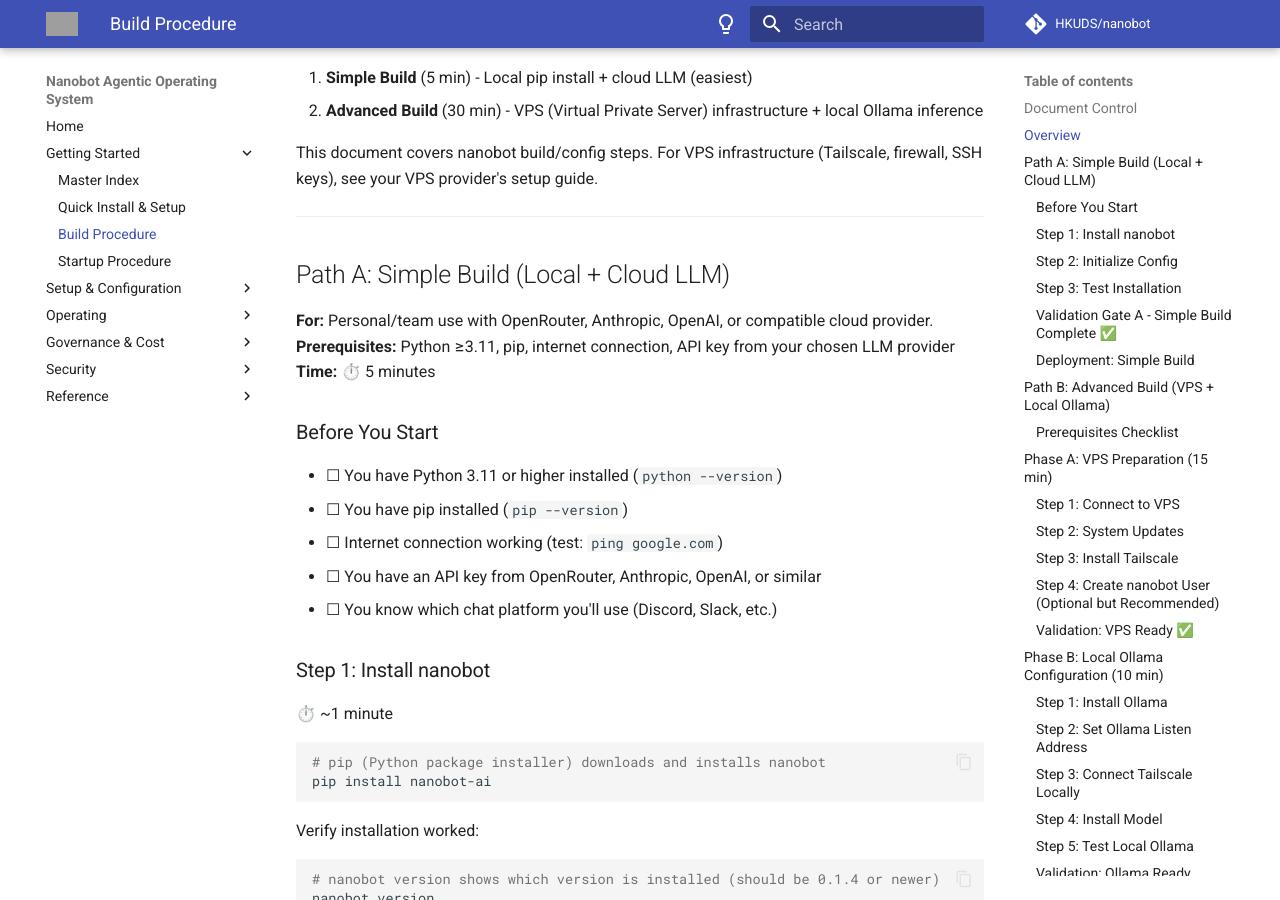
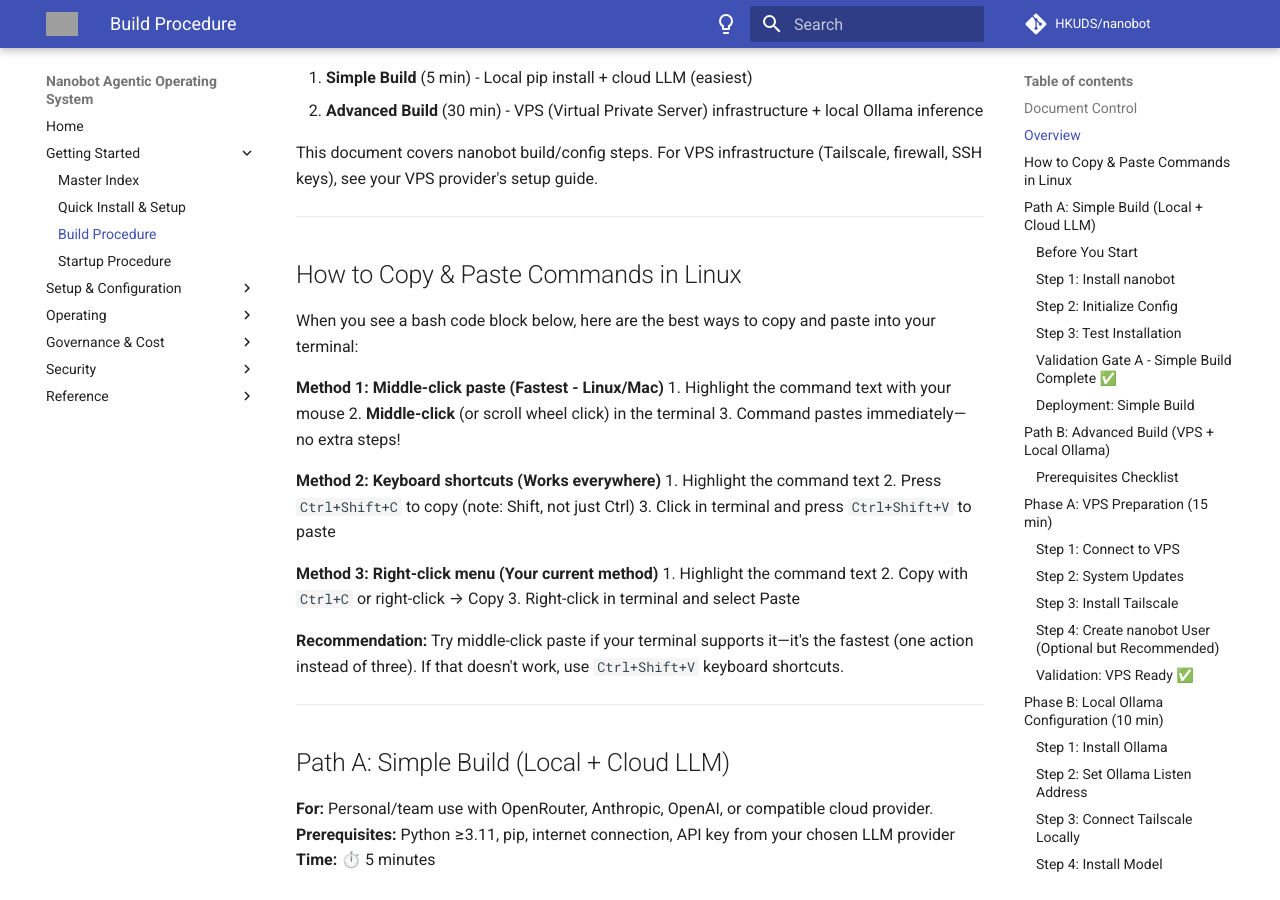
Before and after one commit to EgoNoBueno/Nanobot-Agentic-Operating-System, an MkDocs documentation site: the page built from docs/Nanobot-Build-Procedure.md, in a window 1280 px wide and 900 px high, scrolled down 516 px. Built offline with MkDocs 1.6.1 and Material for MkDocs 9.7.7, drawn with Linux system fonts in a browser that asks for light colours; comment, search, counter and statistics services are not loaded; grey boxes are pictures that could not be loaded.

Commit message:
Add Linux bash copy/paste instructions to main procedural guides
Added clear guidance on the best ways to copy and paste bash commands in Linux/Mac terminals.

Methods explained (fastest to slowest):
1. Middle-click paste: Highlight → middle-click in terminal (instant, no menu)
2. Keyboard shortcuts: Highlight → Ctrl+Shift+C → Ctrl+Shift+V
3. Right-click menu: Highlight → Ctrl+C → right-click → Paste

Files updated (all main procedural guides with bash commands):
- Nanobot-Build-Procedure.md: Added after Overview section
- Emergency-Recovery-and-Troubleshooting.md: Added after Preconditions
- LLM-Provider-Setup-Guide.md: Added after Supported Providers table
- Security-Validation-Runbook.md: Added after Preconditions
- AOS-Startup-Procedure.md: Added before Path A startup scenarios
- Nanobot-Quick-Install-Setup.md: Added before first install commands

Recommendation to try middle-click first (fastest and most Unix-native method).
Each section is concise and placed right before users encounter code blocks.

```diff
--- a/docs/Nanobot-Build-Procedure.md
+++ b/docs/Nanobot-Build-Procedure.md
@@ -16,6 +16,29 @@
 2. **Advanced Build** (30 min) - VPS (Virtual Private Server) infrastructure + local Ollama inference
 
 This document covers nanobot build/config steps. For VPS infrastructure (Tailscale, firewall, SSH keys), see your VPS provider's setup guide.
+
+---
+
+## How to Copy & Paste Commands in Linux
+
+When you see a bash code block below, here are the best ways to copy and paste into your terminal:
+
+**Method 1: Middle-click paste (Fastest - Linux/Mac)**
+1. Highlight the command text with your mouse
+2. **Middle-click** (or scroll wheel click) in the terminal
+3. Command pastes immediately—no extra steps!
+
+**Method 2: Keyboard shortcuts (Works everywhere)**
+1. Highlight the command text
+2. Press `Ctrl+Shift+C` to copy (note: Shift, not just Ctrl)
+3. Click in terminal and press `Ctrl+Shift+V` to paste
+
+**Method 3: Right-click menu (Your current method)**
+1. Highlight the command text
+2. Copy with `Ctrl+C` or right-click → Copy
+3. Right-click in terminal and select Paste
+
+**Recommendation:** Try middle-click paste if your terminal supports it—it's the fastest (one action instead of three). If that doesn't work, use `Ctrl+Shift+V` keyboard shortcuts.
 
 ---
 
```
Also changed, not shown: docs/AOS-Startup-Procedure.md (+13 -0 lines), docs/Emergency-Recovery-and-Troubleshooting.md (+19 -0 lines), docs/LLM-Provider-Setup-Guide.md (+11 -0 lines), docs/Nanobot-Quick-Install-Setup.md (+9 -0 lines), docs/Security-Validation-Runbook.md (+11 -0 lines).
